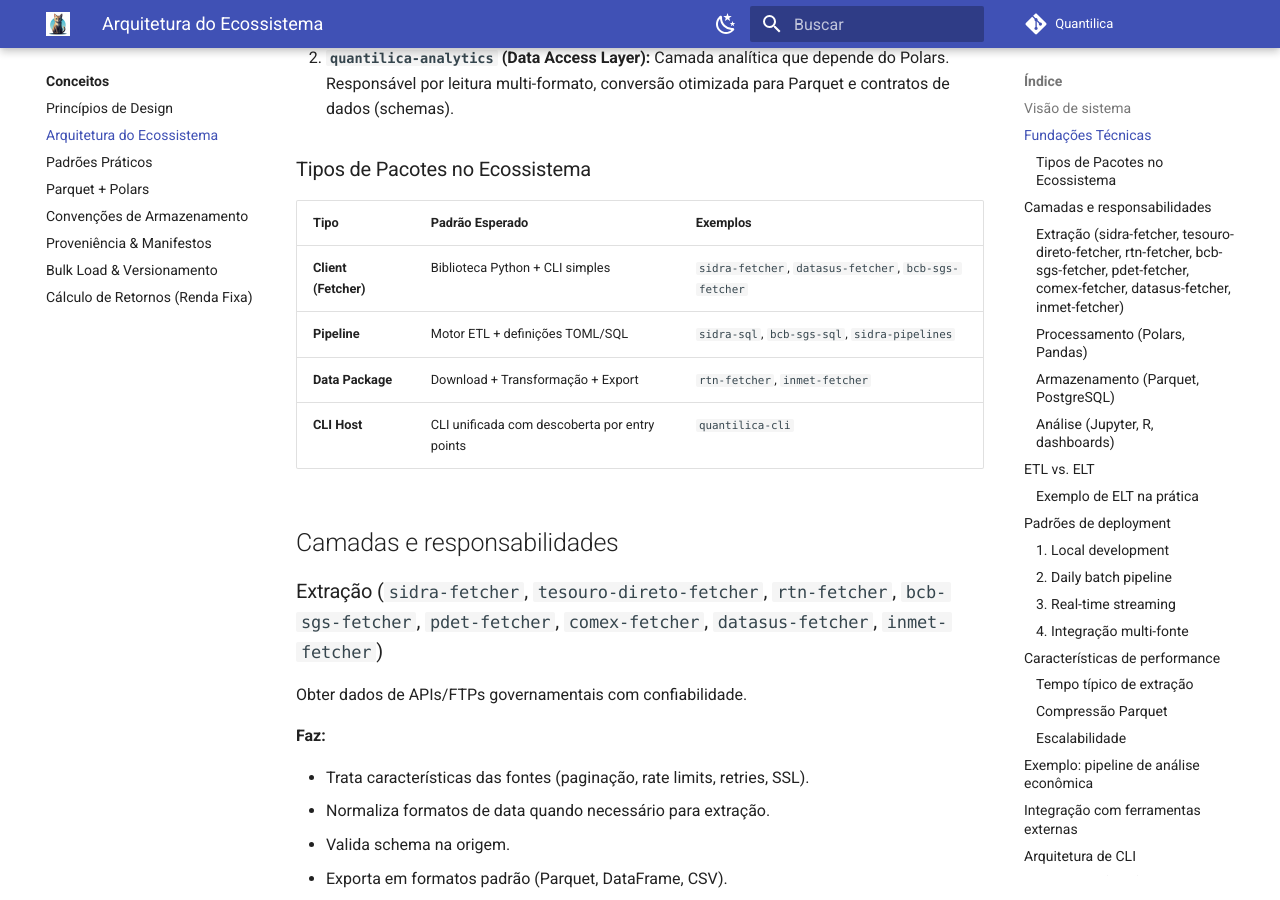
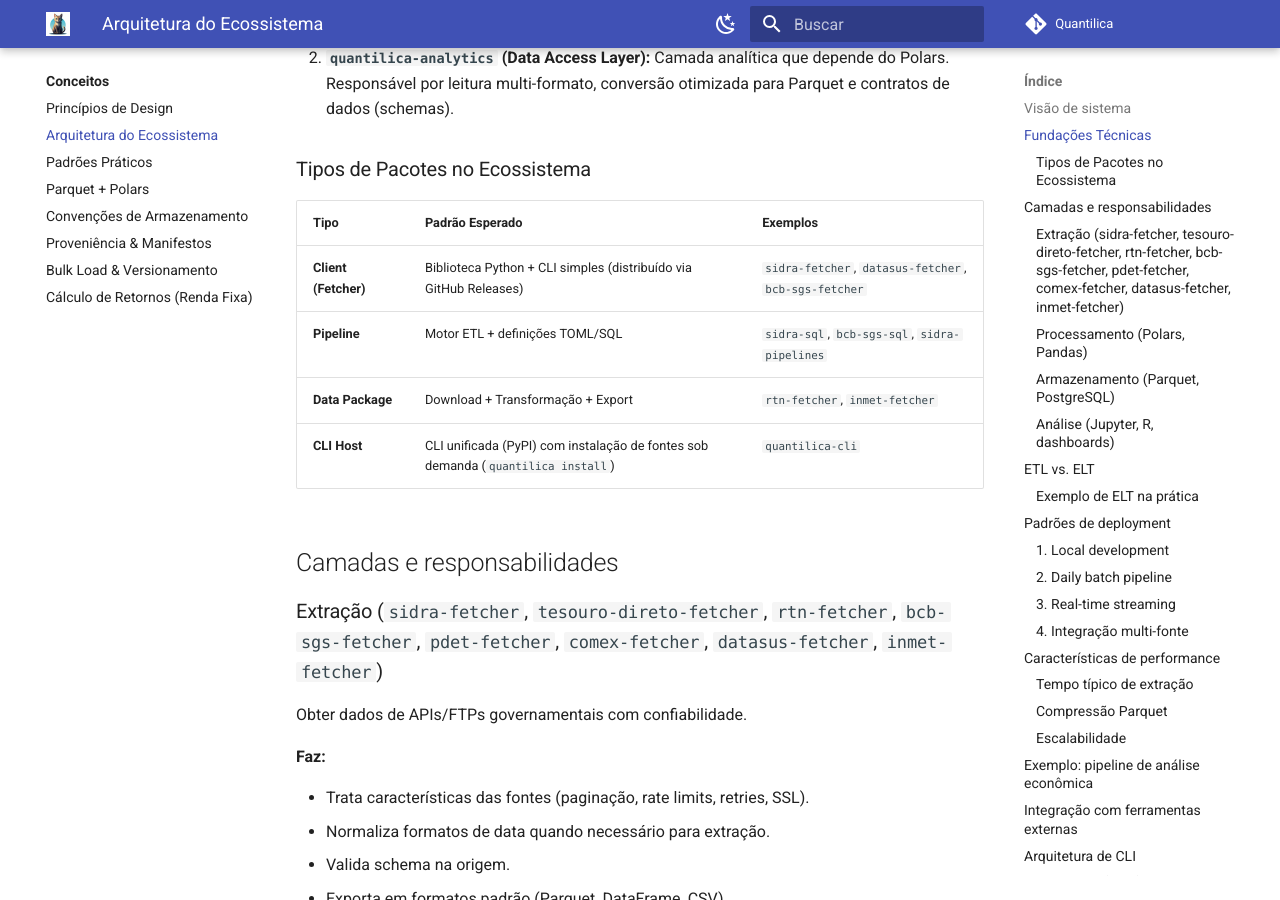
Before and after one commit to Quantilica/docs, an MkDocs documentation site: the page built from docs/concepts/arquitetura.md, in a window 1280 px wide and 900 px high, scrolled down 987 px. Built offline with MkDocs 1.6.1 and Material for MkDocs 9.7.7, drawn with Linux system fonts in a browser that asks for light colours; some web fonts are replaced; comment, search, counter and statistics services are not loaded.

Commit message:
docs: adicionar notas sobre quantilica install e distribuicao de fetchers em cli-fetchers.md e arquitetura.md

```diff
--- a/docs/concepts/arquitetura.md
+++ b/docs/concepts/arquitetura.md
@@ -53,10 +53,10 @@
 
 | Tipo | Padrão Esperado | Exemplos |
 | :--- | :--- | :--- |
-| **Client (Fetcher)** | Biblioteca Python + CLI simples | `sidra-fetcher`, `datasus-fetcher`, `bcb-sgs-fetcher` |
+| **Client (Fetcher)** | Biblioteca Python + CLI simples (distribuído via GitHub Releases) | `sidra-fetcher`, `datasus-fetcher`, `bcb-sgs-fetcher` |
 | **Pipeline** | Motor ETL + definições TOML/SQL | `sidra-sql`, `bcb-sgs-sql`, `sidra-pipelines` |
 | **Data Package** | Download + Transformação + Export | `rtn-fetcher`, `inmet-fetcher` |
-| **CLI Host** | CLI unificada com descoberta por entry points | `quantilica-cli` |
+| **CLI Host** | CLI unificada (PyPI) com instalação de fontes sob demanda (`quantilica install`) | `quantilica-cli` |
 
 ## Camadas e responsabilidades
 
```
Also changed, not shown: docs/normas/cli-fetchers.md (+2 -0 lines).
